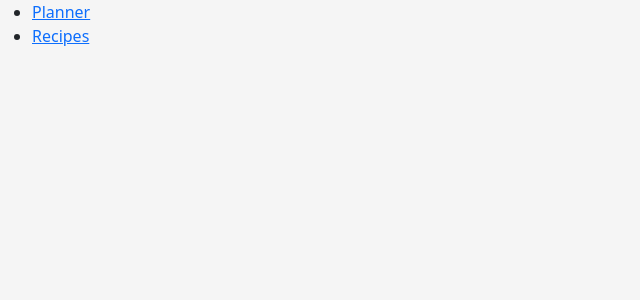
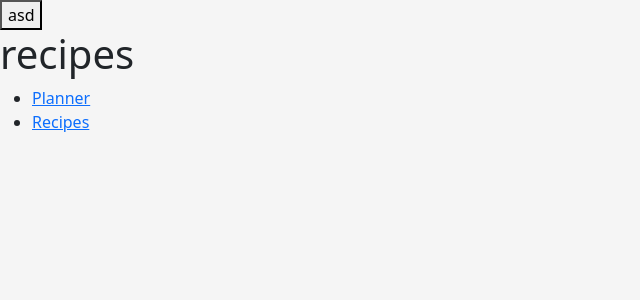
Before and after one commit to kr222/sei-projects, a React (Vite) app in the folder meal-planner/: page /recipes in a window 1280 px wide. Shown: the top 300 px of the page, without its empty margins (0-640 px from the left). Built offline with nearby package versions, Linux system fonts and the light colour scheme.

Commit message:
Prepare NavBar and routes

```diff
--- a/meal-planner/src/components/NavBar.jsx
+++ b/meal-planner/src/components/NavBar.jsx
@@ -6,7 +6,6 @@ const NavBar = () => {
     <nav>
       <ul>
         <li>
-          {/* don't use anchor tags in react, use Link, import {Link}, and use to="" */}
           <NavLink
             // className={(navData) => (navData.isActive ? styles.active : "")}
             to="/planner"
--- a/meal-planner/src/pages/Recipes.jsx
+++ b/meal-planner/src/pages/Recipes.jsx
@@ -4,7 +4,13 @@ import NavBar from "../components/NavBar";
 const Recipes = () => {
   return (
     <div>
-      <NavBar></NavBar>
+      <>
+        <div className="col-sm-12">
+          <button>asd</button>
+        </div>
+        <h1>recipes</h1>
+        <NavBar></NavBar>
+      </>
     </div>
   );
 };
```
